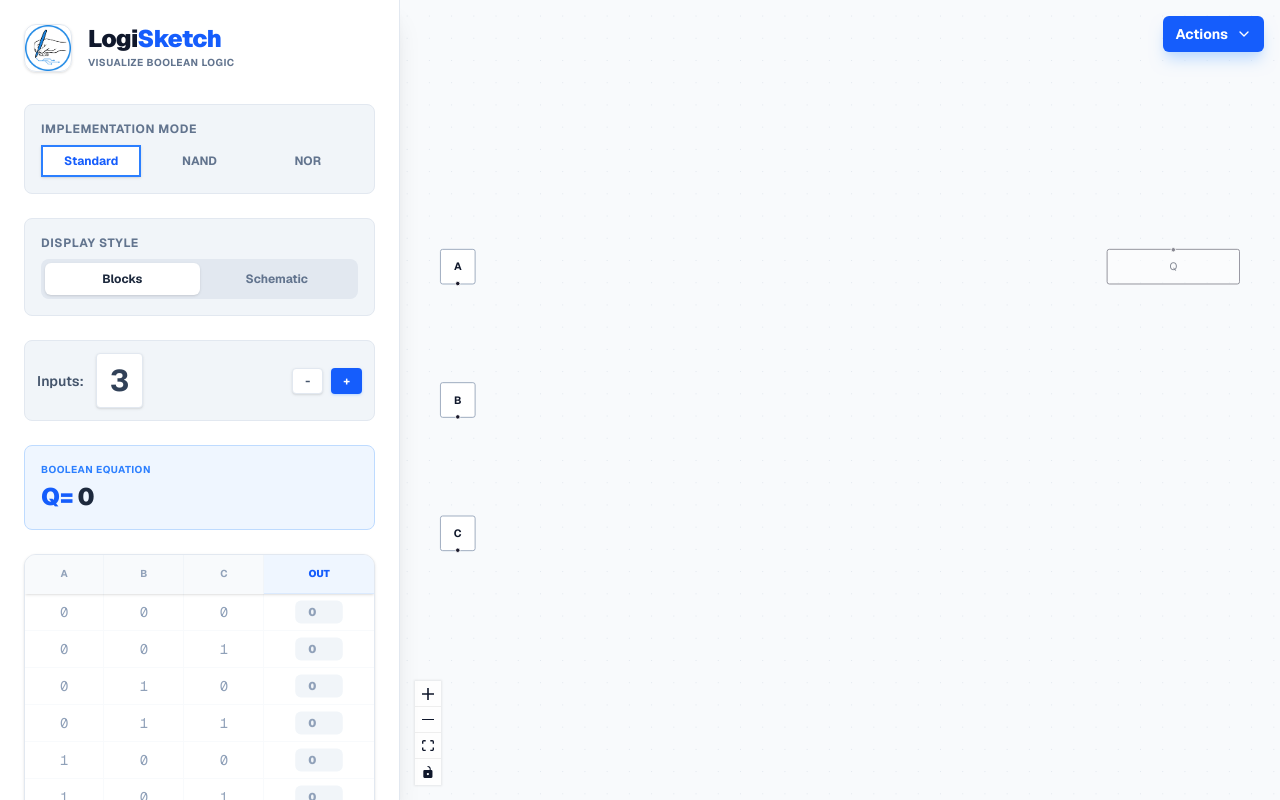
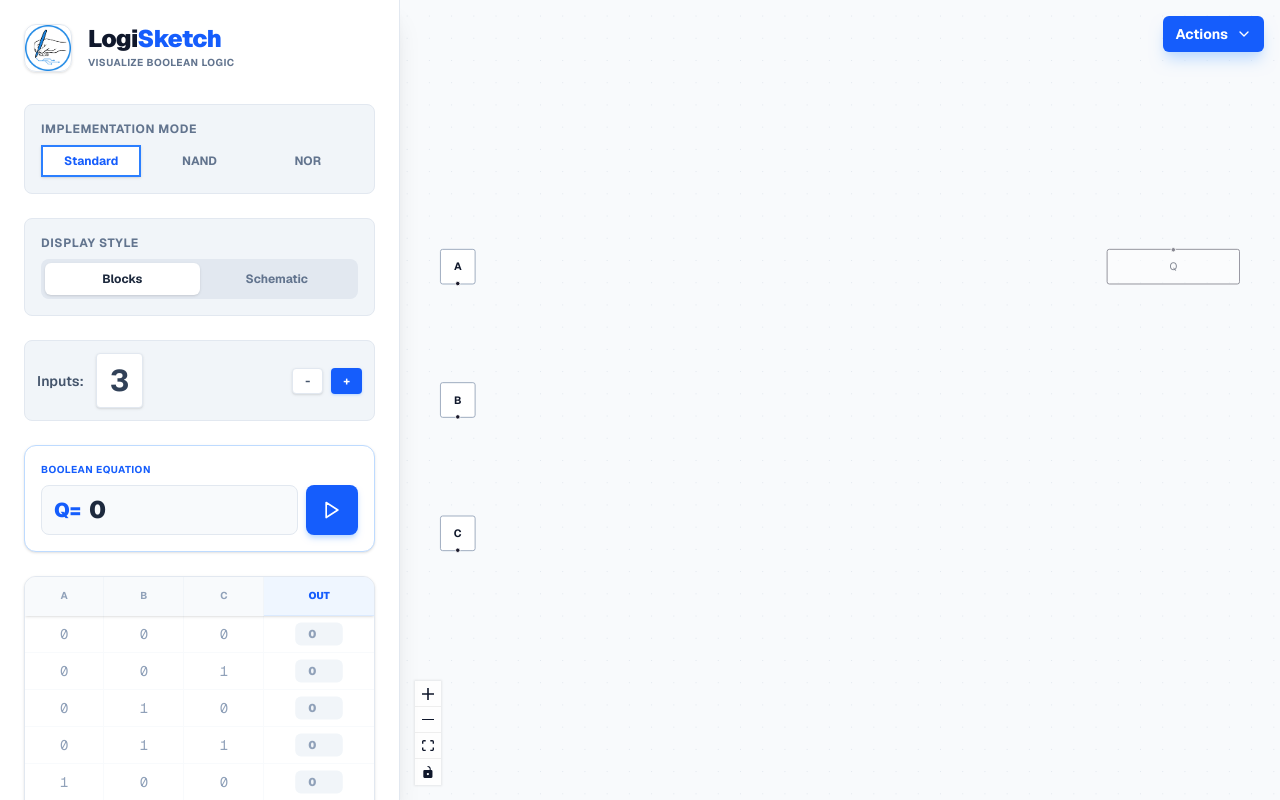
Before and after one commit to RokiTheWise/CircuitBuilder, a Next.js app in the folder logic-lens/: page / in a window 1280 px wide. Built offline with nearby package versions, Linux system fonts and the light colour scheme.

Commit message:
Made equation interactivity more intuitive

```diff
--- a/logic-lens/app/page.tsx
+++ b/logic-lens/app/page.tsx
@@ -9,6 +9,7 @@ import {
   useEdgesState,
 } from "@xyflow/react";
 import "@xyflow/react/dist/style.css";
+import { FiPlay } from "react-icons/fi";
 
 // 1. IMPORT BOTH GENERATORS
 import { generateCircuit } from "@/utils/CircuitGenerator";
@@ -22,7 +23,6 @@ import StaggeredDropDown from "@/components/StaggeredDropdown";
 
 // 2. IMPORT CUSTOM NODES & EDGES
 import SchematicNode from "@/components/SchematicNode";
-// REMOVED: JunctionNode import
 import SmartStepEdge from "@/components/SmartStepEdge";
 
 export type GateMode = "STANDARD" | "NAND" | "NOR";
@@ -34,8 +34,9 @@ export default function LogicLens() {
   const [gateMode, setGateMode] = useState<GateMode>("STANDARD");
   const [displayStyle, setDisplayStyle] = useState<DisplayStyle>("BLOCK");
 
-  const [equation, setEquation] = useState<string>("");
-  const [isTyping, setIsTyping] = useState(false);
+  // NEW STATE LOGIC: Split Draft vs Active
+  const [draftEquation, setDraftEquation] = useState<string>("");
+  const [activeEquation, setActiveEquation] = useState<string>("");
   const [errorMsg, setErrorMsg] = useState<string | null>(null);
 
   const [nodes, setNodes, onNodesChange] = useNodesState([]);
@@ -57,7 +58,7 @@ export default function LogicLens() {
     [],
   );
 
-  // 5. MAIN EFFECT LOOP
+  // 5. MAIN EFFECT LOOP - Depends on activeEquation logic now
   useEffect(() => {
     let result;
 
@@ -70,54 +71,60 @@ export default function LogicLens() {
     setNodes(result.nodes);
     setEdges(result.edges);
 
-    if (!isTyping) {
+    // Auto-update the draft box if the user changes the truth table directly
     const eq = getSimplifiedEquation(numInputs, tableOutputs);
-      setEquation(eq);
+    setActiveEquation(eq);
+    setDraftEquation(eq);
     setErrorMsg(null);
-    }
-  }, [numInputs, tableOutputs, gateMode, displayStyle, isTyping]);
+  }, [numInputs, tableOutputs, gateMode, displayStyle]);
 
-  // ... (Rest of handlers remain the same) ...
-  const handleEquationChange = (e: React.ChangeEvent<HTMLInputElement>) => {
+  // --- HANDLERS ---
+  const handleDraftChange = (e: React.ChangeEvent<HTMLInputElement>) => {
     const val = e.target.value;
-    setEquation(val);
-    setIsTyping(true);
-    setErrorMsg(null);
+    setDraftEquation(val);
+    setErrorMsg(null); // Clear error while typing
+  };
 
-    const invalidChars = val
-      .toUpperCase()
-      .match(/[^A-E0-1\+\'\(\)\s\u2018\u2019`]/g);
+  const handleGenerate = () => {
+    const val = draftEquation.toUpperCase();
+
+    // Validation
+    const invalidChars = val.match(/[^A-E0-1\+\'\(\)\s\u2018\u2019`]/g);
     if (invalidChars) {
       setErrorMsg(
         `Invalid character: "${invalidChars[0]}". Only A-E, 0, 1 allowed.`,
       );
+      return;
     }
 
-    const uniqueVars = new Set(val.toUpperCase().match(/[A-E]/g));
+    // Input Scaling
+    const uniqueVars = new Set(val.match(/[A-E]/g));
     let requiredInputs = numInputs;
     uniqueVars.forEach((char) => {
       const varIndex = char.charCodeAt(0) - 64;
       if (varIndex > requiredInputs) requiredInputs = varIndex;
     });
     requiredInputs = Math.min(5, requiredInputs);
+
     if (requiredInputs > numInputs) {
       setNumInputs(requiredInputs);
     }
 
+    // Parsing
     const newTable = parseEquationToTable(val, requiredInputs);
     if (newTable) {
       setTableOutputs(newTable);
+      setActiveEquation(val);
+      setErrorMsg(null);
     } else if (val.trim() !== "") {
-      if (!invalidChars)
       setErrorMsg("Invalid syntax. Check parentheses or operators.");
     }
   };
 
-  const handleBlur = () => {
-    setIsTyping(false);
-    setErrorMsg(null);
-    const eq = getSimplifiedEquation(numInputs, tableOutputs);
-    setEquation(eq);
+  const handleKeyDown = (e: React.KeyboardEvent<HTMLInputElement>) => {
+    if (e.key === "Enter") {
+      handleGenerate();
+    }
   };
 
   return (
@@ -234,39 +241,50 @@ export default function LogicLens() {
             </div>
           </div>
 
-          {/* EQUATION INPUT */}
+          {/* EQUATION INPUT WITH GENERATE BUTTON */}
           <div
-            className={`border rounded-lg p-4 transition-all focus-within:ring-2 ${errorMsg ? "bg-red-50 border-red-200 focus-within:ring-red-300" : "bg-blue-50 border-blue-200 focus-within:ring-blue-400"}`}
+            className={`border rounded-xl p-4 transition-all focus-within:ring-2 shadow-sm ${errorMsg ? "bg-red-50 border-red-200 focus-within:ring-red-300" : "bg-white border-blue-200 focus-within:ring-blue-400"}`}
           >
-            <div className="flex justify-between items-start mb-1">
+            <div className="flex justify-between items-start mb-2">
               <label
                 htmlFor="equation-input"
-                className={`text-[10px] font-bold uppercase tracking-wider block ${errorMsg ? "text-red-500" : "text-blue-500"}`}
+                className={`text-[10px] font-bold uppercase tracking-wider block ${errorMsg ? "text-red-500" : "text-blue-600"}`}
               >
                 Boolean Equation
               </label>
               {errorMsg && (
                 <span className="text-[9px] font-bold text-red-600 bg-red-100 px-2 py-0.5 rounded-full animate-pulse">
-                  ERROR
+                  {errorMsg}
                 </span>
               )}
             </div>
-            <div className="flex items-center gap-1">
+
+            <div className="flex items-stretch gap-2">
+              <div className="flex items-center bg-slate-50 rounded-lg px-3 border border-slate-200 flex-1 focus-within:border-blue-400 transition-colors">
                 <span
-                className={`text-xl lg:text-2xl font-sans font-black select-none ${errorMsg ? "text-red-400" : "text-blue-600"}`}
+                  className={`text-xl font-black select-none mr-2 ${errorMsg ? "text-red-400" : "text-blue-600"}`}
                 >
                   Q=
                 </span>
                 <input
                   id="equation-input"
                   type="text"
-                value={equation}
-                onChange={handleEquationChange}
-                onBlur={handleBlur}
-                placeholder="A'B'..."
-                className={`w-full bg-transparent border-none focus:outline-none text-xl lg:text-2xl font-sans font-black placeholder-slate-300 uppercase tracking-tight ${errorMsg ? "text-red-800" : "text-slate-800"}`}
+                  value={draftEquation}
+                  onChange={handleDraftChange}
+                  onKeyDown={handleKeyDown}
+                  placeholder="e.g. AB + C'"
+                  className={`w-full bg-transparent border-none focus:outline-none text-xl lg:text-2xl font-sans font-black placeholder-slate-300 uppercase tracking-tight py-2 ${errorMsg ? "text-red-800" : "text-slate-800"}`}
                   autoComplete="off"
                 />
+              </div>
+
+              <button
+                onClick={handleGenerate}
+                className="flex items-center justify-center bg-blue-600 hover:bg-blue-700 text-white px-4 rounded-lg font-bold shadow-md shadow-blue-200 transition-all active:scale-95"
+                title="Generate Circuit"
+              >
+                <FiPlay className="text-xl" />
+              </button>
             </div>
           </div>
 
@@ -287,7 +305,7 @@ export default function LogicLens() {
       {/* RIGHT PANEL (Canvas) */}
       <div className="order-first lg:order-last w-full lg:flex-1 h-[40vh] lg:h-full relative bg-slate-50 shrink-0 min-h-[300px] touch-none">
         <StaggeredDropDown
-          equation={equation}
+          equation={activeEquation} // Pass active equation to export
           numInputs={numInputs}
           tableOutputs={tableOutputs}
         />
```
Lines whose indentation alone changed are shown as unchanged.
